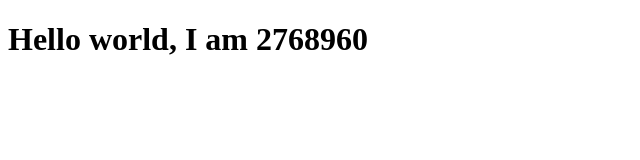
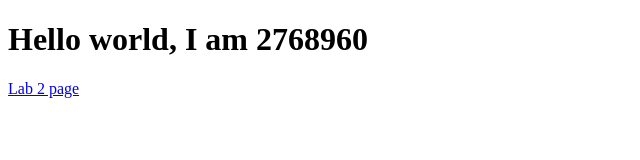
Before and after one commit to LehlohonoloTosa/LABB, a plain HTML site: page index.html in a window 1280 px wide. Shown: the full height of the page, 0-640 px from the left. Drawn offline with Linux system fonts and the light colour scheme.

Commit message:
Adding a link to lab2 page

```diff
--- a/index.html
+++ b/index.html
@@ -7,5 +7,6 @@
 </head>
 <body>
     <h1>Hello world, I am 2768960</h1>
+    <a href="2768960-lab2.html">Lab 2 page</a>
 </body>
 </html>
```
